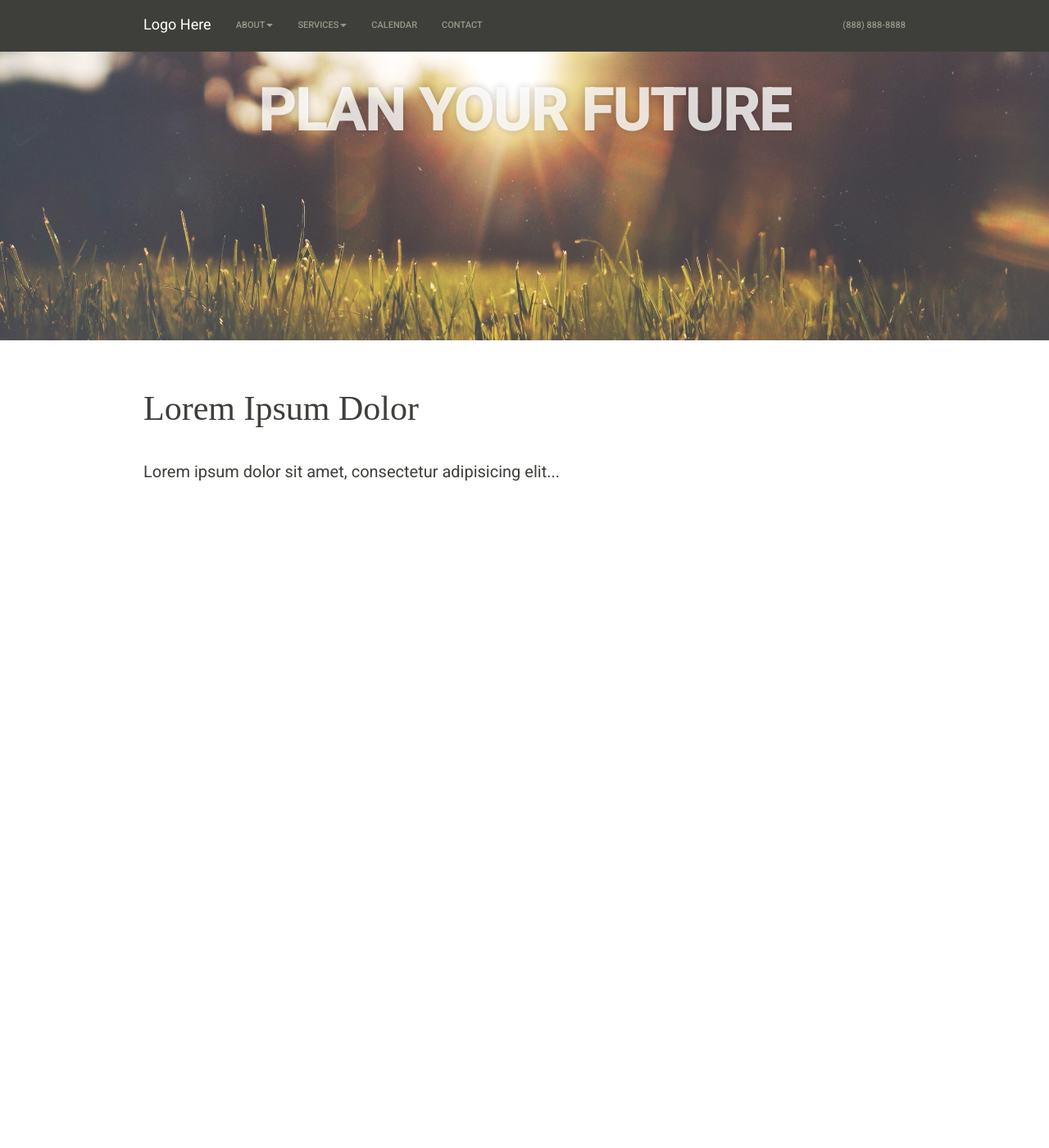
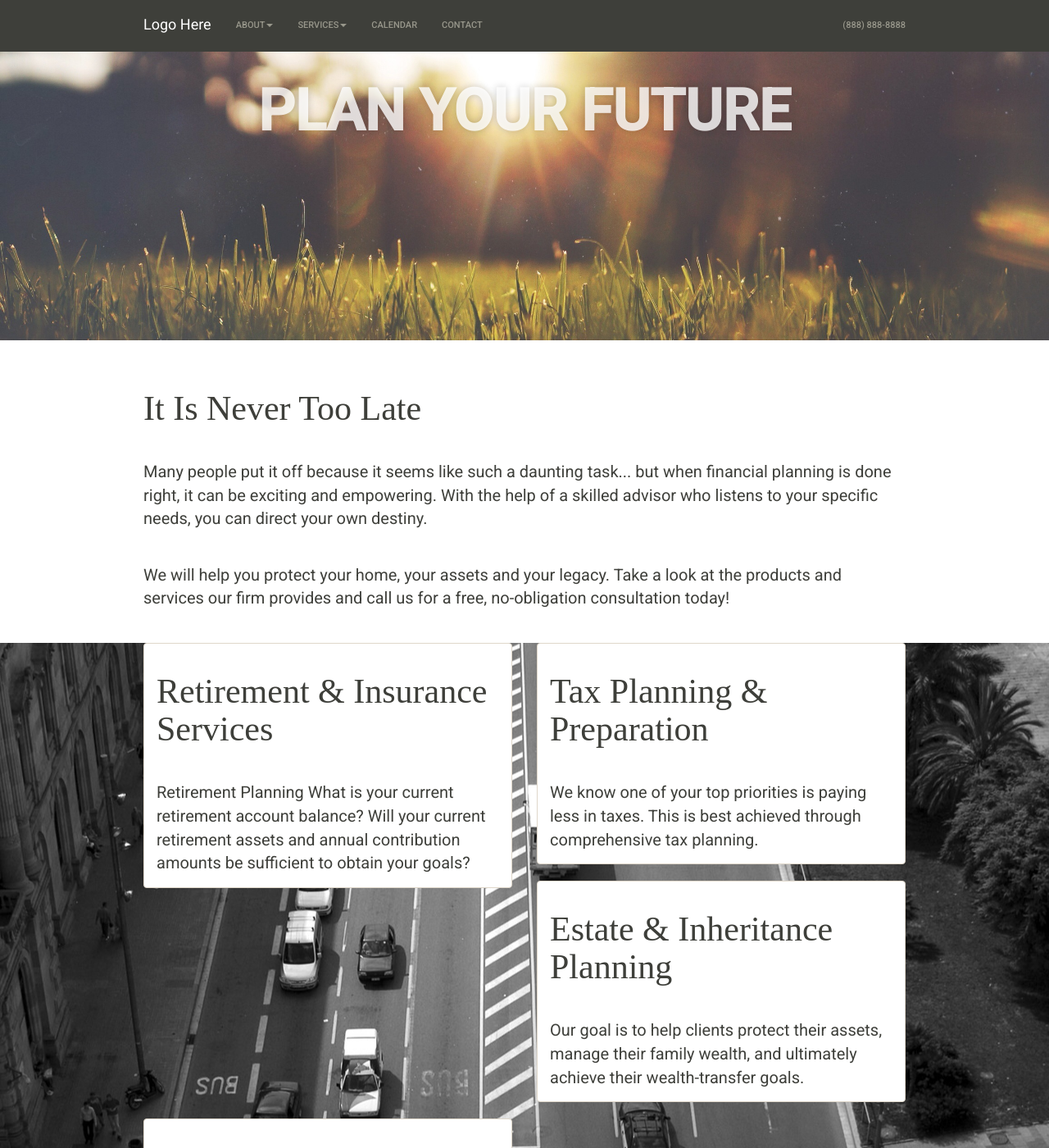
Before and after one commit to dransfieldandassociates/dransfieldandassociates.github.io, a Jekyll site: the page built from index.html, in a window 1280 px wide and 1400 px high, scrolled down 865 px. Shown: the whole window at 82% size. Built offline with Jekyll 4.4.1, drawn with Linux system fonts in a browser that asks for light colours; nearby versions of some CDN libraries; before the commit the page ends 1495 px from its top, so only the background shows below that; some of the changed text lies outside the part shown.

Commit message:
Added panes.

```diff
--- a/css/home.css
+++ b/css/home.css
@@ -9,6 +9,10 @@
     font-size: 18px;
 }
 
+.thumbnail {
+    margin-top: 30px;
+}
+
 @media (min-width: 768px) {
     .navbar {
         border-radius: 0px 0px 0px 0px !important;
--- a/css/paralax.css
+++ b/css/paralax.css
@@ -49,6 +49,10 @@ section.module.parallax-1 {
 section.module.parallax-2 {
   background-image: url("/assets/Images/m6rT4MYFQ7CT8j9m2AEC_JakeGivens%20-%20Sunset%20in%20the%20Park.jpeg");
 }
+section.module.parallax-3 {
+  background-image: url("/assets/Images/barcelona-traffic.jpg");
+    height: 920px;
+}
 
 @media all and (min-width: 600px) {
   section.module h2 {
--- a/index.html
+++ b/index.html
@@ -24,7 +24,7 @@
                         Something here
                     </div>
                     <div class="col-sm-6 buttons">
-                        <button type="button" class="btn btn-success">
+                        <button type="button" id="service-button" class="btn btn-success">
                             Services
                         </button>
                         <button type="button" class="btn btn-primary">
@@ -53,16 +53,98 @@
         </div>
     </section>
 
-    <section class="module content">
+    <section class="module content" id="service-pane">
         <div class="container">
-            <h2>Lorem Ipsum Dolor</h2>
-            <p>Lorem ipsum dolor sit amet, consectetur adipisicing elit...</p>
+            <h2>It Is Never Too Late</h2>
+            <p>Many people put it off because it seems like such a daunting task... but when financial planning is done right, it can be exciting and empowering. With the help of a skilled advisor who listens to your specific needs, you can direct your own destiny.</p>
+            <p>
+                We will help you protect your home, your assets and your legacy. Take a look at the products and services our firm provides and call us for a free, no-obligation consultation today!
+            </p>
+
         </div>
     </section>
 
+    <section class="module parallax parallax-3">
+        <div class="container">
+            <div class="row">
 
+                <div class="col-md-6">
+                    <div class="panel panel-default icon-panel" >
+                        <div class="panel-body">
+                            <section class="pull-right">
+                                <h2>Retirement & Insurance Services</h2>
+                                <p>
+                                    Retirement Planning What is your current retirement account balance? Will your current retirement assets and annual contribution amounts be sufficient to obtain your goals?
+                                </p>
+                            </section>
+                        </div>
+                    </div>
+                </div>
 
+                <div class="col-md-6">
+                    <div class="panel panel-default icon-panel" >
+                        <div class="panel-body">
+                            <section class="pull-right">
+                                <h2>Tax Planning & Preparation</h2>
+                                <p>
+                                    We know one of your top priorities is paying less in taxes. This is best achieved through comprehensive tax planning.
+                                </p>
+                            </section>
+                        </div>
+                    </div>
+                </div>
+
+                <div class="col-md-6">
+                    <div class="panel panel-default icon-panel" >
+                        <div class="panel-body">
+                            <section class="pull-right">
+                                <h2>Estate & Inheritance Planning</h2>
+                                <p>
+                                    Our goal is to help clients protect their assets, manage their family wealth, and ultimately achieve their wealth-transfer goals.
+                                </p>
+                            </section>
+                        </div>
+                    </div>
+                </div>
+
+                <div class="col-md-6">
+                    <div class="panel panel-default icon-panel" >
+                        <div class="panel-body">
+                            <section class="pull-right">
+                                <h2>Social Security Income Planning</h2>
+                                <p>
+                                    At what age should you start collecting your Social Security benefits?  The law allows you to begin collecting at your 62nd birthday, though you'll get a larger amount per month if you wait.
+                                </p>
+                            </section>
+                        </div>
+                    </div>
+                </div>
+                <div class="col-sm-12">
+                    <div class="panel panel-default icon-panel" id="bottom-pane">
+                        <div class="panel-body">
+                            <section class="pull-right">
+                                <h2>Tax Free Retirement</h2>
+
+                                <p>Grow your money with zero market risk
+Access your retirement dollars tax-free
+Leave an income-tax-free inheritance to your heirs
+And much, much more</p>
+                            </section>
+                        </div>
+                    </div>
+                </div>
+
+            </div>
+        </div>
+    </section>
     <footer>
+        <script type="text/javascript">
+            $('#service-button').click(function () {
+                $('html, body').animate({
+                    scrollTop: $('#service-pane').offset().top
+                }, 1000);
+            });
+        </script>
         {% include footer.html %}
     </footer>
 </body>
```
Also changed, not shown: _includes/head-content.html (line endings or trailing spaces), assets/Images/eggs.png (added), 13 other files. Lines whose indentation alone changed are shown as unchanged.
